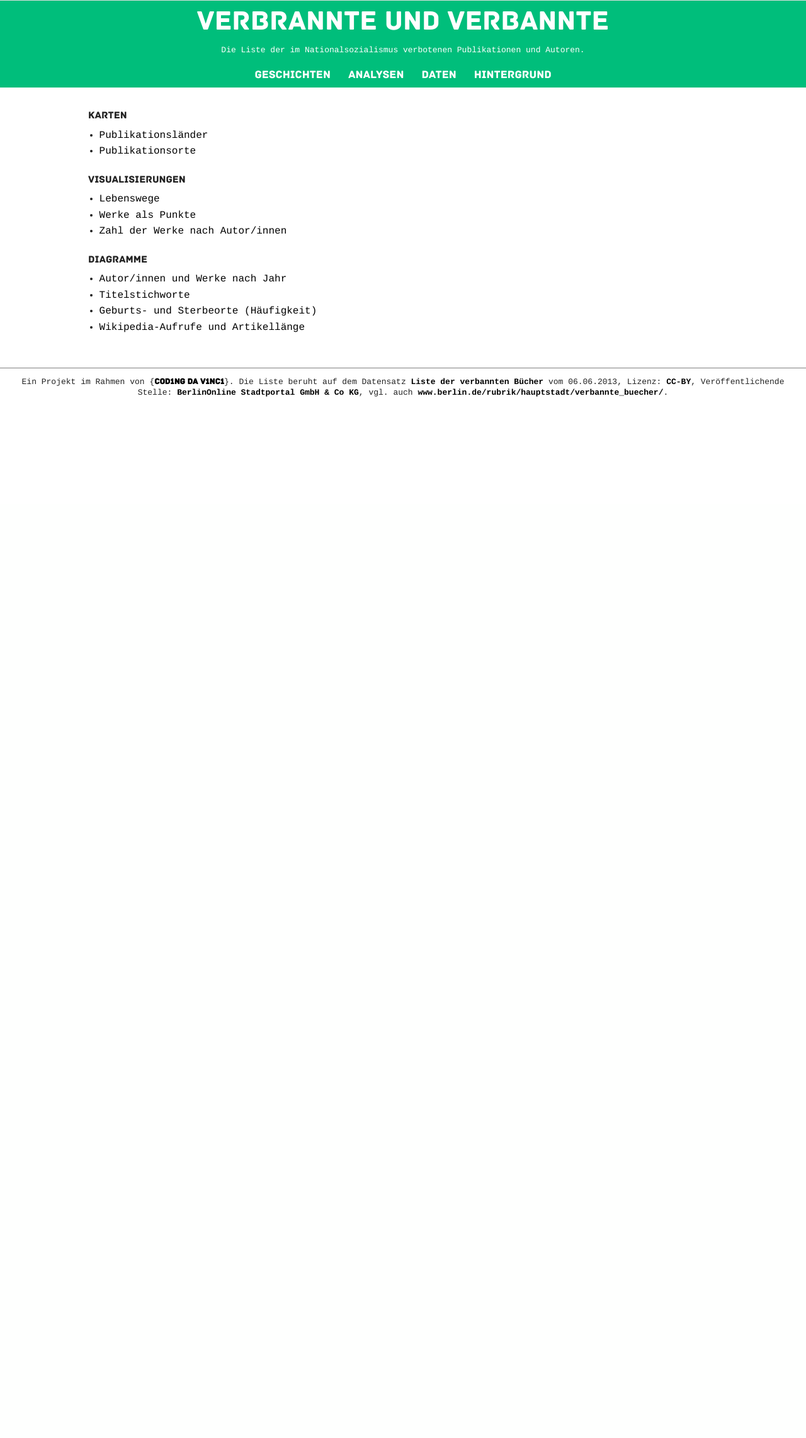
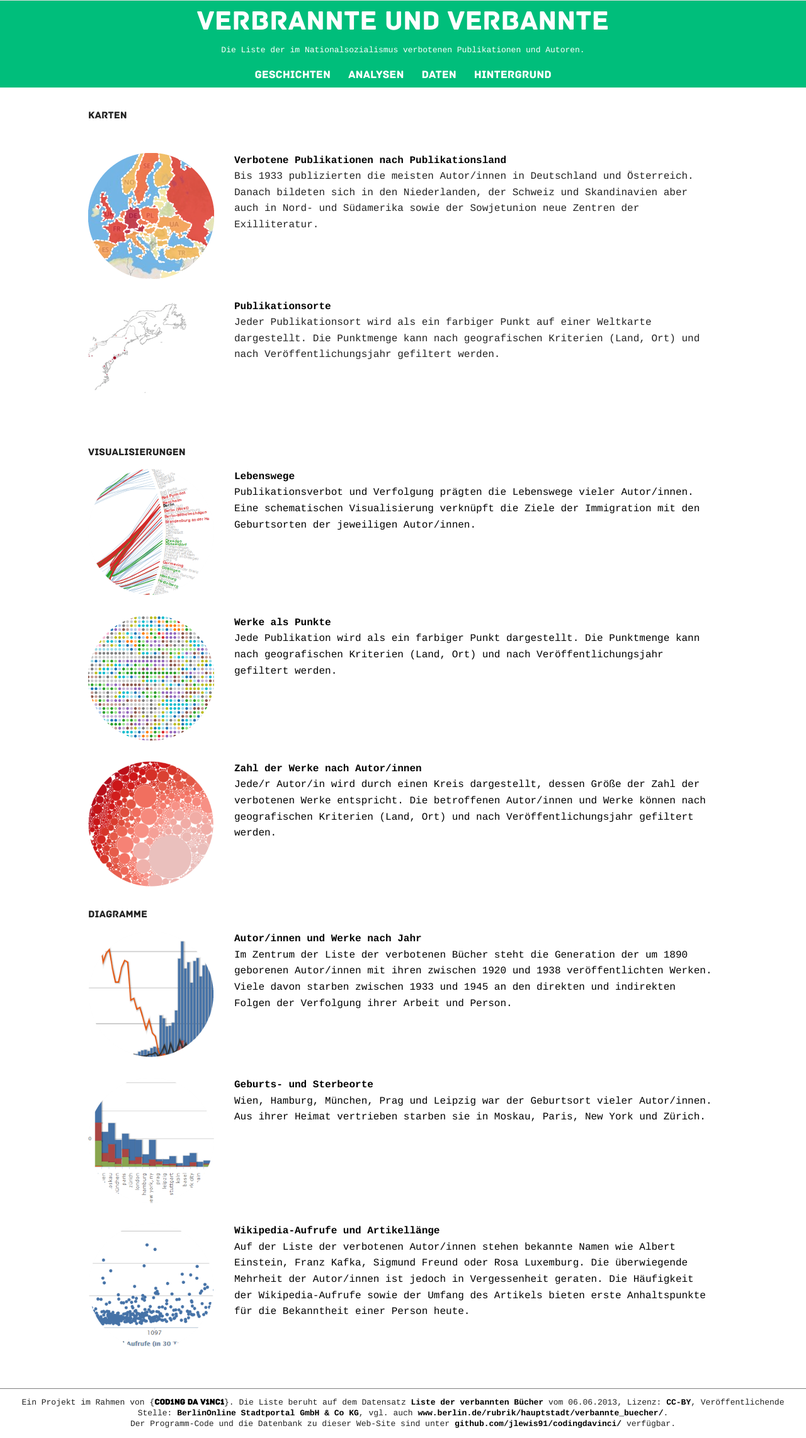
Before and after one commit to jeremiahpslewis/codingdavinci, a PHP site: template php/resources/view/statistics.intro.twig in a window 1280 px wide. Shown: the whole page at 63% size. Before the commit the page ends 630 px from the top, so only its background shows below. Run offline with PHP 8.4, Linux system fonts and the light colour scheme; the template is opened without the code that fills it, so the values that code supplies are empty; style sheets or scripts are compiled from the project's sources; some libraries are stand-ins or nearby versions; some web fonts are replaced.

Commit message:
Improve statistics.intro.twig with images and short descriptions

```diff
--- a/php/resources/view/layout.html.twig
+++ b/php/resources/view/layout.html.twig
@@ -80,8 +80,7 @@
 
     <footer class="row full-width">
       <div class="large-12 columns">
-        Ein Projekt im Rahmen von {<a class="codingdavinci" href="http://codingdavinci.de/" target="_blank">COD1NG DA V1NC1</a>}. Die Liste beruht auf dem Datensatz <a href="http://daten.berlin.de/datensaetze/liste-der-verbannten-b%C3%BCcher" target="_blank">Liste der verbannten Bücher</a> vom 06.06.2013,
-        Lizenz: <a href="http://creativecommons.org/licenses/by/3.0/de/">CC-BY</a>, Veröffentlichende Stelle: <a href="http://daten.berlin.de/datensaetze?field_publisher_tid=250">BerlinOnline Stadtportal GmbH &amp; Co KG</a>, vgl. auch <a href="http://www.berlin.de/rubrik/hauptstadt/verbannte_buecher/" target="_blank">www.berlin.de/rubrik/hauptstadt/verbannte_buecher/</a>.
+        Ein Projekt im Rahmen von {<a class="codingdavinci" href="http://codingdavinci.de/" target="_blank">COD1NG DA V1NC1</a>}. Die Liste beruht auf dem Datensatz <a href="http://daten.berlin.de/datensaetze/liste-der-verbannten-b%C3%BCcher" target="_blank">Liste der verbannten Bücher</a> vom 06.06.2013, Lizenz: <a href="http://creativecommons.org/licenses/by/3.0/de/">CC-BY</a>, Veröffentlichende Stelle: <a href="http://daten.berlin.de/datensaetze?field_publisher_tid=250">BerlinOnline Stadtportal GmbH &amp; Co KG</a>, vgl. auch <a href="http://www.berlin.de/rubrik/hauptstadt/verbannte_buecher/" target="_blank">www.berlin.de/rubrik/hauptstadt/verbannte_buecher/</a>.<br />Der Programm-Code und die Datenbank zu dieser Web-Site sind unter <a href="https://github.com/jlewis91/codingdavinci/" target="_blank">github.com/jlewis91/codingdavinci/</a> verfügbar.
       </div>
     </footer>
     <a class="scrollup" href="#">Go to Top</a>
--- a/php/resources/view/statistics.intro.twig
+++ b/php/resources/view/statistics.intro.twig
@@ -3,26 +3,86 @@
 
 {% block content %}
 <h2><a name="Karten" class="anchor-offset"></a>Karten</h2>
-<ul>
-    <li><a href="{{ path('analyse-karte-publikationslaender') }}">Publikationsländer</a></li>
-    <li><a href="{{ path('analyse-karte-publikationsorte') }}">Publikationsorte</a></li>
+<ul class="listing-large">
+    <li>
+        <a href="{{ path('analyse-karte-publikationslaender') }}"></a>
+    </li>
+    <li><a href="{{ path('analyse-karte-publikationslaender') }}">
+        <div>
+            <img src="{{ app.request.basepath }}/img/analyse/karte-publikationslaender.png" />
+        </div></a>
+        <a href="{{ path('analyse-karte-publikationslaender') }}"><b>Verbotene Publikationen nach Publikationsland</b></a><br />
+        Bis 1933 publizierten die meisten Autor/innen in Deutschland und Österreich. Danach bildeten sich in den Niederlanden, der Schweiz und Skandinavien aber auch in Nord- und Südamerika sowie der Sowjetunion neue Zentren der Exilliteratur.
+    </li>
+    <li><a href="{{ path('analyse-karte-publikationsorte') }}">
+        <div style="float: left">
+            <img src="{{ app.request.basepath }}/img/analyse/karte-publikationsorte.png" />
+        </div></a>
+        <a href="{{ path('analyse-karte-publikationsorte') }}"><b>Publikationsorte</b></a><br />
+        Jeder Publikationsort wird als ein farbiger Punkt auf einer Weltkarte dargestellt. Die Punktmenge kann nach geografischen Kriterien (Land, Ort) und nach Veröffentlichungsjahr gefiltert werden.
+    </li>
 </ul>
 
 
 
 <h2><a name="Visualisierungen" class="anchor-offset"></a>Visualisierungen</h2>
-<ul>
-    <li><a href="{{ path('analyse-orte-geburttod') }}">Lebenswege</a></li>
-    <li><a href="{{ path('analyse-visualisierung-dot') }}">Werke als Punkte</a></li>
-    <li><a href="{{ path('analyse-visualisierung-bubble') }}">Zahl der Werke nach Autor/innen</a></li>
+<ul class="listing-large">
+    <li><a href="{{ path('analyse-orte-geburttod') }}">
+        <div>
+            <img src="{{ app.request.basepath }}/img/analyse/orte-geburttod.png" />
+        </div></a>
+        <a href="{{ path('analyse-visualisierung-dot') }}"><b>Lebenswege</b><br />
+            Publikationsverbot und Verfolgung prägten die Lebenswege vieler Autor/innen. Eine schematischen Visualisierung verknüpft die Ziele der Immigration mit den Geburtsorten der jeweiligen Autor/innen.
+        </a>
+    </li>
+    <li><a href="{{ path('analyse-visualisierung-dot') }}">
+        <div>
+            <img src="{{ app.request.basepath }}/img/analyse/visualisierung-dot.png" />
+        </div></a>
+        <a href="{{ path('analyse-visualisierung-dot') }}"><b>Werke als Punkte</b><br />
+            Jede Publikation wird als ein farbiger Punkt dargestellt. Die Punktmenge kann nach geografischen Kriterien (Land, Ort) und nach Veröffentlichungsjahr gefiltert werden.
+        </a>
+    </li>
+    <li><a href="{{ path('analyse-visualisierung-bubble') }}">
+        <div>
+            <img src="{{ app.request.basepath }}/img/analyse/visualisierung-bubble.png" />
+        </div></a>
+        <a href="{{ path('analyse-visualisierung-bubble') }}"><b>Zahl der Werke nach Autor/innen</b>
+        <br />
+            Jede/r Autor/in wird durch einen Kreis dargestellt, dessen Größe der Zahl der verbotenen Werke entspricht. Die betroffenen Autor/innen und Werke können nach geografischen Kriterien (Land, Ort) und nach Veröffentlichungsjahr gefiltert werden.
+        </a>
+    </li>
 </ul>
 
 <h2><a name="Diagramme" class="anchor-offset"></a>Diagramme</h2>
-<ul>
-    <li><a href="{{ path('analyse-jahr') }}">Autor/innen und Werke nach Jahr</a></li>
-    <li><a href="{{ path('analyse-worte') }}">Titelstichworte</a></li>
-    <li><a href="{{ path('analyse-orte') }}">Geburts- und Sterbeorte (Häufigkeit)</a></li>
-	<li><a href="{{ path('analyse-personen-wikipedia') }}">Wikipedia-Aufrufe und Artikellänge</a></li>
+<ul class="listing-large">
+    <li><a href="{{ path('analyse-jahr') }}">
+        <div>
+            <img src="{{ app.request.basepath }}/img/analyse/jahr.png" />
+        </div></a>
+        <a href="{{ path('analyse-jahr') }}"><b>Autor/innen und Werke nach Jahr</b>
+        <br />
+            Im Zentrum der Liste der verbotenen Bücher steht die Generation der um 1890 geborenen Autor/innen mit ihren zwischen 1920 und 1938 veröffentlichten Werken. Viele davon starben zwischen 1933 und 1945 an den direkten und indirekten Folgen der Verfolgung ihrer Arbeit und Person.
+        </a>
+    </li>
+    <li><a href="{{ path('analyse-orte') }}">
+        <div>
+            <img src="{{ app.request.basepath }}/img/analyse/orte.png" />
+        </div></a>
+        <a href="{{ path('analyse-orte') }}"><b>Geburts- und Sterbeorte</b>
+        <br />
+            Wien, Hamburg, München, Prag und Leipzig war der Geburtsort vieler Autor/innen. Aus ihrer Heimat vertrieben starben sie in Moskau, Paris, New York und Zürich.
+        </a>
+    </li>
+    <li><a href="{{ path('analyse-personen-wikipedia') }}">
+        <div>
+            <img src="{{ app.request.basepath }}/img/analyse/personen-wikipedia.png" />
+        </div></a>
+        <a href="{{ path('analyse-personen-wikipedia') }}"><b>Wikipedia-Aufrufe und Artikellänge</b>
+        <br />
+            Auf der Liste der verbotenen Autor/innen stehen bekannte Namen wie Albert Einstein, Franz Kafka, Sigmund Freund oder Rosa Luxemburg. Die überwiegende Mehrheit der Autor/innen ist jedoch in Vergessenheit geraten. Die Häufigkeit der Wikipedia-Aufrufe sowie der Umfang des Artikels bieten erste Anhaltspunkte für die Bekanntheit einer Person heute.
+        </a>
+    </li>
 </ul>
 
 
--- a/php/src/WebApplication/Controller/StatisticsController.php
+++ b/php/src/WebApplication/Controller/StatisticsController.php
@@ -484,7 +484,7 @@ class StatisticsController
 
         // method that we will use to update the control based on feature properties passed
         info.update = function (props) {
-            this._div.innerHTML = '<h4>Verbotenen Publikationen nach Publikationsland</h4>'
+            this._div.innerHTML = '<h4>Verbotene Publikationen nach Publikationsland</h4>'
                 +  (props
                     ? '<b>' + props.name + '</b>: ' + props.density
                     : 'Bewegen Sie die Maus &uuml;ber ein Land');
--- a/php/web/css/site.less
+++ b/php/web/css/site.less
@@ -248,6 +248,25 @@ body {
             }
         }
 
+        ul.listing-large {
+            list-style: none;
+            padding: 0;
+            margin-left: 0;
+            margin-right: 0;
+            margin-top: 1em;
+            li {
+                .clearfix;
+                margin-bottom: 2em;
+
+                img {
+                    float: left;
+                    padding-right: 2em;
+                }
+            }
+        }
+
+
+
         .search-widget {
             div {
                 margin-top: 0.2em;
```
Also changed, not shown: php/web/css/styles.less (deleted, +0 -192 lines), php/web/img/analyse/jahr.png (added), php/web/img/analyse/karte-publikationslaender.png (added), php/web/img/analyse/karte-publikationsorte.png (added), php/web/img/analyse/orte-geburttod.png (added), php/web/img/analyse/orte.png (added), php/web/img/analyse/personen-wikipedia.png (added), php/web/img/analyse/visualisierung-bubble.png (added), php/web/img/analyse/visualisierung-dot.png (added), php/web/img/analyse/worte.png (added).
